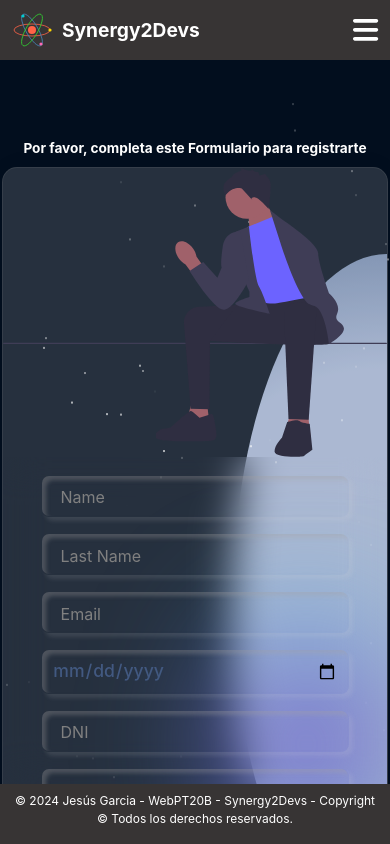
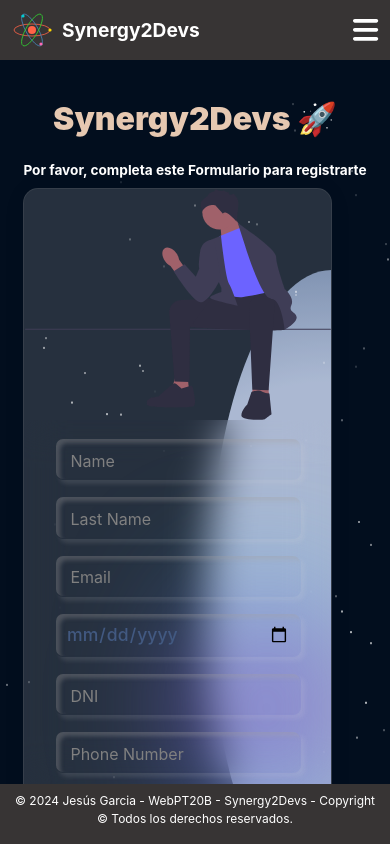
Before and after one commit to JAJesusGarcia/Synergy2Devs, a React (Vite) app in the folder vite-project/: page /register in a window 390 px wide. Built offline with nearby package versions, Linux system fonts and the light colour scheme; no server answers.

Commit message:
ajustes minimos

```diff
--- a/vite-project/src/components/login/LoginForm.module.css
+++ b/vite-project/src/components/login/LoginForm.module.css
@@ -12,6 +12,7 @@
   border-radius: 15px;
   box-shadow: 0px 0px 30px rgba(0, 0, 0, 0.03);
   border: 0.1px solid rgba(128, 128, 128, 0.178);
+  margin-bottom: 5rem;
 }
 
 .options-container {
--- a/vite-project/src/components/register/Register.module.css
+++ b/vite-project/src/components/register/Register.module.css
@@ -12,6 +12,7 @@
   border-radius: 15px;
   box-shadow: 0px 0px 30px rgba(0, 0, 0, 0.03);
   border: 0.1px solid rgba(128, 128, 128, 0.178);
+  margin-bottom: 5rem;
 }
 
 .options-container {
@@ -153,6 +154,7 @@
   .container {
     flex-direction: column;
     height: auto;
+    width: 90%;
   }
 
   .left,
--- a/vite-project/src/views/Register/Register.jsx
+++ b/vite-project/src/views/Register/Register.jsx
@@ -3,11 +3,11 @@ import RegisterForm from '../../components/register/RegisterForm';
 
 const Register = () => {
   return (
-    <div>
+    <div className={styles['register-container']}>
       <h1>
         <strong>Synergy2Devs 🚀</strong>
       </h1>
-      <div className={styles['register-container']}>
+      <div>
         <p>
           <strong>Por favor, completa este Formulario para registrarte</strong>
         </p>
```
